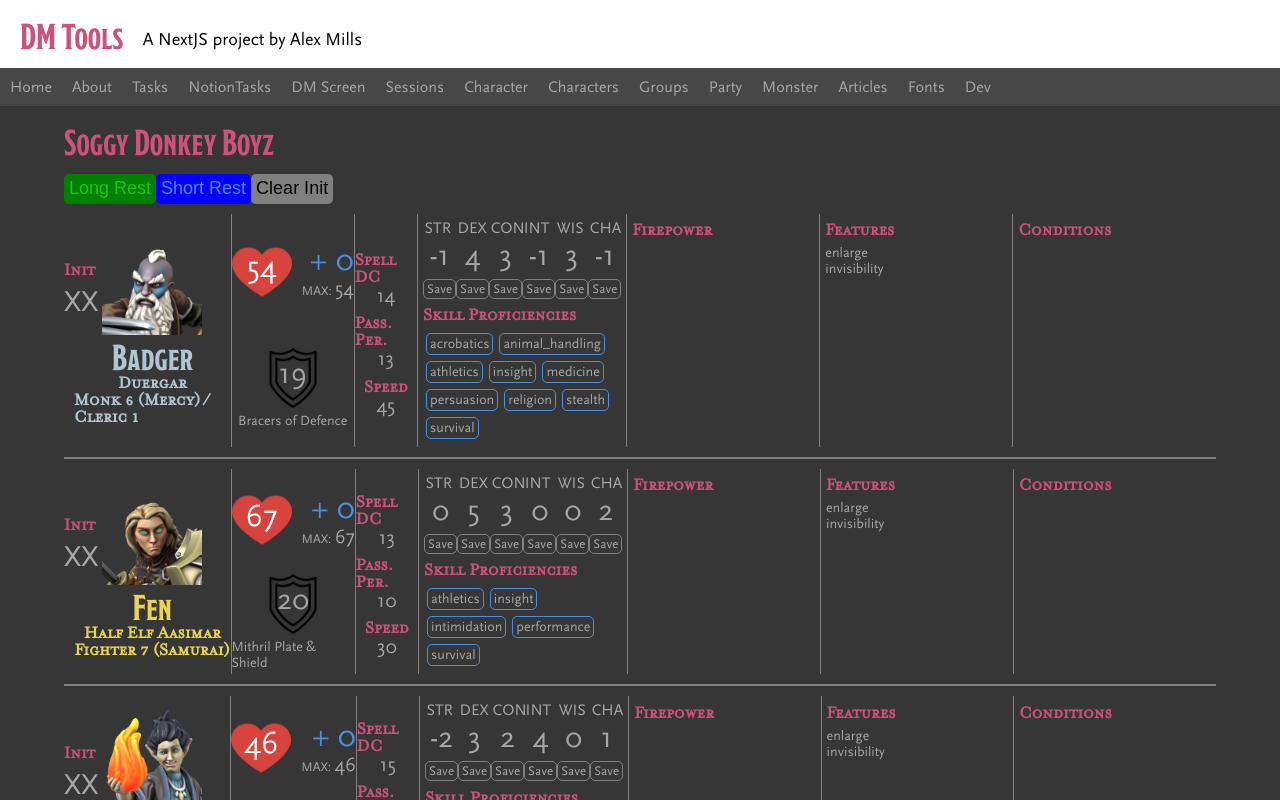
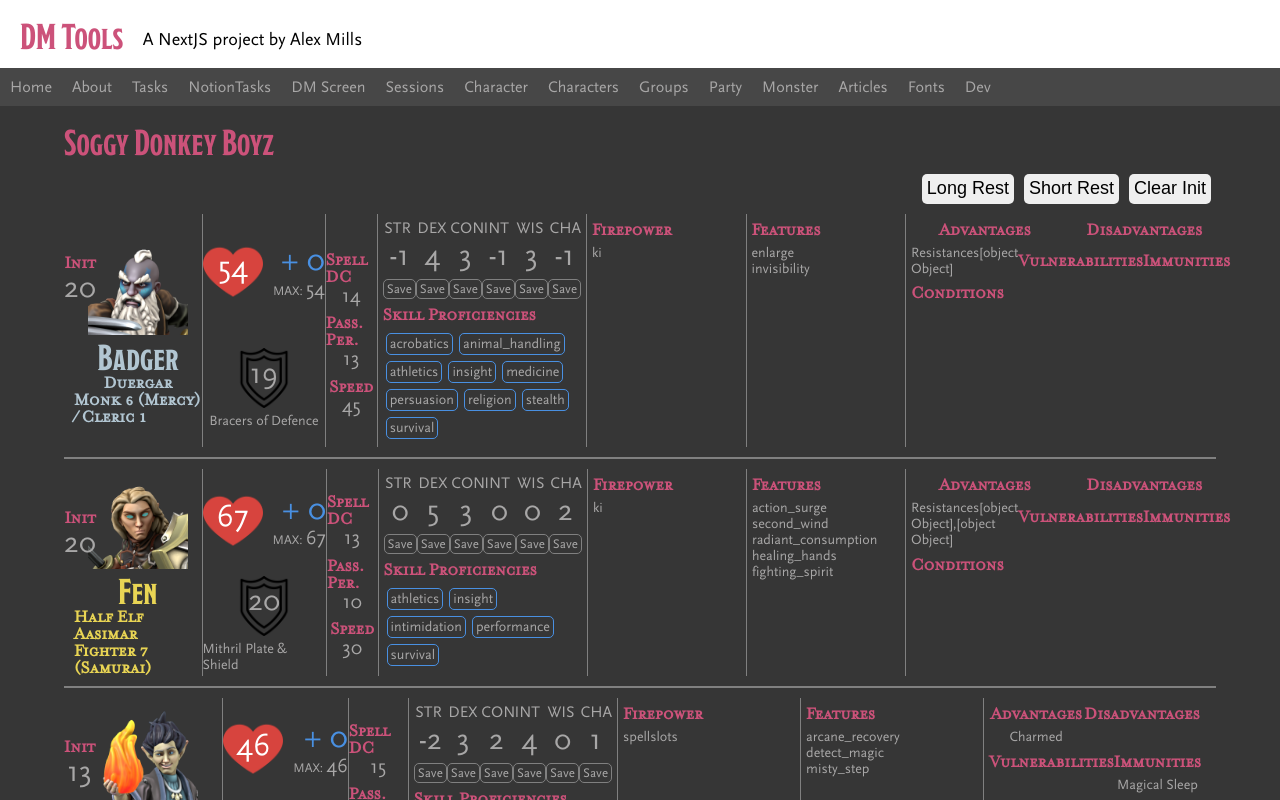
Before and after one commit to cardiacunicorn/dm-tools, a Next.js app: page /party in a window 1280 px wide. Shown: the top 800 px of the page. Built offline with nearby package versions, Linux system fonts and the light colour scheme; a web font is replaced by a local one.

Commit message:
features and effects sections

```diff
--- a/components/players/Player.tsx
+++ b/components/players/Player.tsx
@@ -6,12 +6,21 @@ const Player = ({ player }) => {
     const proficientSkills = Object.entries(player.proficiencies.skills).filter(([key, value]) => value == 1);
     const trainingSkills = Object.entries(player.proficiencies.skills).filter(([key, value]) => value == 0.5);
 
+    const resistances = Object.entries(player.effects.resistances);
+    var resistances_section = '';
+    if (resistances.length > 0) {
+        resistances_section = 'Resistances';
+        resistances_section += resistances.map(([key,value]) => {
+            return <div>value</div>
+        })
+    }
+
   return (
     <div className={styles.player}>
       {/* Must render exact line items, not an object */}
       <div className={styles.initiative_box}>
         <h3>Init</h3>
-        <div className={styles.current_init}>XX</div>
+        <div className={styles.current_init}>{player.initiative.current}</div>
       </div>
       <div className={styles.profile}>
         <img src={player.image_path} className={styles.profile_image} />
@@ -98,6 +107,15 @@ const Player = ({ player }) => {
       </div>
       <div className={styles.firepower}>
         <h3>Firepower</h3>
+        <div className={styles.firepower_section}>
+            {
+                Object.keys(player.firepower).map((ability) => {
+                    return (
+                        <div className={styles.ability}>{ability}</div>
+                    )
+                })
+            }
+        </div>
       </div>
       <div className={styles.features_section}>
         <h3>Features</h3>
@@ -120,8 +138,52 @@ const Player = ({ player }) => {
             }
         </div>
       </div>
-      <div className={styles.conditions}>
-        <h3>Conditions</h3>
+      <div className={styles.effects}>
+        <div className={styles.vantages}>
+            <div className={styles.advantages}>
+                <h3>Advantages</h3>
+                <div className={styles.effects_list}>
+                    {player.effects.advantage}
+                </div>
+            </div>
+            <div className={styles.disadvantages}>
+                <h3>Disadvantages</h3>
+                <div className={styles.effects_list}>
+                    {player.effects.disadvantage}
+                </div>
+            </div>
+        </div>
+        <div className={styles.multipliers}>
+            <div className={styles.resistances}>
+                {resistances_section}
+                {/* {
+                    player.effects.resistances > 0 ?
+                        'Resistances' : null
+                } */}
+                {/* <h3>Resistances</h3>
+                <div className={styles.effects_list}>
+                    {player.effects.resistances}
+                </div> */}
+            </div>
+            <div className={styles.vulnerabilities}>
+                <h3>Vulnerabilities</h3>
+                <div className={styles.effects_list}>
+                    {player.effects.vulnerabilities}
+                </div>
+            </div>
+            <div className={styles.immunities}>
+                <h3>Immunities</h3>
+                <div className={styles.effects_list}>
+                    {player.effects.immunities}
+                </div>
+            </div>
+        </div>
+        <div className={styles.conditions_section}>
+            <h3>Conditions</h3>
+            <div className={styles.conditions}>
+
+            </div>
+        </div>
       </div>
     </div>
   )
--- a/data/players/players.js
+++ b/data/players/players.js
@@ -10,6 +10,10 @@ export var players = [
         spellsave: 14,
         passive_perception: 13,
         speed: 45,
+        initiative: {
+            modifier: 4,
+            current: 20
+        },
         hp: {
             current: 54,
             current_max: 54,
@@ -84,7 +88,7 @@ export var players = [
                 name: 'Enlarge',
                 uses: 1,
                 recharge: 'LR',
-                description: 'Size doubles, Adv. on STR Checks & Saves, +1d4 extra damage.',
+                effect: 'Size doubles, Adv. on STR Checks & Saves, +1d4 extra damage.',
                 activation: 'Action',
                 concentration: true
             },
@@ -96,6 +100,13 @@ export var players = [
                 activation: 'Action',
                 concentration: true
             }
+        },
+        effects: {
+            advantage: [],
+            disadvantage: [],
+            immunities: [],
+            resistances: ['Poison'],
+            vulnerabilities: []
         }
     },
     {
@@ -109,6 +120,10 @@ export var players = [
         spellsave: 13,
         passive_perception: 10,
         speed: 30,
+        initiative: {
+            modifier: 4,
+            current: 20
+        },
         hp: {
             current: 67,
             current_max: 67,
@@ -179,22 +194,48 @@ export var players = [
             }
         },
         features: {
-            enlarge: {
-                name: 'Enlarge',
+            action_surge: {
+                name: 'Action Surge',
+                uses: 1,
+                recharge: 'SR',
+                effect: 'Size doubles, Adv. on STR Checks & Saves, +1d4 extra damage.',
+                activation: 'Special'
+            },
+            second_wind: {
+                name: 'Second Wind',
+                uses: 1,
+                recharge: 'SR',
+                effect: 'Size doubles, Adv. on STR Checks & Saves, +1d4 extra damage.',
+                activation: 'Bonus'
+            },
+            radiant_consumption: {
+                name: 'Radiant Consumption',
                 uses: 1,
                 recharge: 'LR',
-                description: 'Size doubles, Adv. on STR Checks & Saves, +1d4 extra damage.',
-                activation: 'Action',
-                concentration: true
+                effect: 'Size doubles, Adv. on STR Checks & Saves, +1d4 extra damage.',
+                activation: 'Bonus'
             },
-            invisibility: {
-                name: 'Invisibility',
+            healing_hands: {
+                name: 'Healing Hands',
                 uses: 1,
                 recharge: 'LR',
-                effect: 'Turn invisible for up to an hour.',
-                activation: 'Action',
-                concentration: true
+                effect: "Heal someone you touch for #PB d4's",
+                activation: 'Action'
+            },
+            fighting_spirit: {
+                name: 'Fighting Spirit',
+                uses: 3,
+                recharge: 'LR',
+                effect: 'Give yourself Advantage on Attack Rolls this turn, and gain Temporary Hit Points.',
+                activation: 'Bonus'
             }
+        },
+        effects: {
+            advantage: [],
+            disadvantage: [],
+            immunities: [],
+            resistances: ['Radiant','Necrotic'],
+            vulnerabilities: []
         }
     },
     {
@@ -208,6 +249,10 @@ export var players = [
         spellsave: 15,
         passive_perception: 13,
         speed: 30,
+        initiative: {
+            modifier: 3,
+            current: 13
+        },
         hp: {
             current: 46,
             current_max: 46,
@@ -271,29 +316,57 @@ export var players = [
             }
         },
         firepower: {
-            ki: {
-                name: 'Ki Points',
-                uses: 6,
-                recharge: 'SR'
+            spellslots: {
+                name: 'Spellslots',
+                recharge: 'LR',
+                level1: {
+                    max: 4,
+                    current: 3
+                },
+                level2: {
+                    max: 3,
+                    current: 3
+                },
+                level3: {
+                    max: 3,
+                    current: 2
+                },
+                level4: {
+                    max: 1,
+                    current: 1
+                },
             }
         },
         features: {
-            enlarge: {
-                name: 'Enlarge',
+            arcane_recovery: {
+                name: 'Arcane Recovery',
                 uses: 1,
                 recharge: 'LR',
-                description: 'Size doubles, Adv. on STR Checks & Saves, +1d4 extra damage.',
+                effect: 'Recover spell slots equal to half your level, rounded up. Slot Max: 5.',
+                activation: 'Special'
+            },
+            detect_magic: {
+                name: 'Detect Magic',
+                uses: 1,
+                recharge: 'LR',
+                effect: 'Cast Detect Magic without a slot.',
                 activation: 'Action',
                 concentration: true
             },
-            invisibility: {
-                name: 'Invisibility',
+            misty_step: {
+                name: 'Misty Step',
                 uses: 1,
                 recharge: 'LR',
-                effect: 'Turn invisible for up to an hour.',
-                activation: 'Action',
-                concentration: true
+                effect: 'Cast Misty Step without a slot.',
+                activation: 'Bonus'
             }
+        },
+        effects: {
+            advantage: ['Charmed'],
+            disadvantage: [],
+            immunities: ['Magical Sleep'],
+            resistances: [],
+            vulnerabilities: []
         }
     },
     {
@@ -307,6 +380,10 @@ export var players = [
         spellsave: 14,
         passive_perception: 16,
         speed: 35,
+        initiative: {
+            modifier: 7,
+            current: 21
+        },
         hp: {
             current: 60,
             current_max: 60,
@@ -370,29 +447,28 @@ export var players = [
             }
         },
         firepower: {
-            ki: {
-                name: 'Ki Points',
-                uses: 6,
-                recharge: 'SR'
+            main_hand: {
+                name: 'Vicious Heavy Crossbow',
+                activation: 'Action',
+                recharge: 'NA',
+                rarity: 'Rare',
+                effect: ''
             }
         },
         features: {
-            enlarge: {
-                name: 'Enlarge',
-                uses: 1,
-                recharge: 'LR',
-                description: 'Size doubles, Adv. on STR Checks & Saves, +1d4 extra damage.',
-                activation: 'Action',
-                concentration: true
-            },
-            invisibility: {
-                name: 'Invisibility',
-                uses: 1,
-                recharge: 'LR',
-                effect: 'Turn invisible for up to an hour.',
-                activation: 'Action',
-                concentration: true
+            sharpshooter: {
+                name: 'Sharpshooter',
+                activation: 'Option',
+                recharge: 'NA',
+                effect: '-5 to Hit, +10 extra damage. Ignore Cover.'
             }
+        },
+        effects: {
+            advantage: [],
+            disadvantage: [],
+            immunities: [],
+            resistances: ['Poison'],
+            vulnerabilities: []
         }
     },
     {
@@ -406,6 +482,10 @@ export var players = [
         spellsave: 17,
         passive_perception: 14,
         speed: 30,
+        initiative: {
+            modifier: 2,
+            current: 5
+        },
         hp: {
             current: 46,
             current_max: 46,
@@ -480,7 +560,7 @@ export var players = [
                 name: 'Enlarge',
                 uses: 1,
                 recharge: 'LR',
-                description: 'Size doubles, Adv. on STR Checks & Saves, +1d4 extra damage.',
+                effect: 'Size doubles, Adv. on STR Checks & Saves, +1d4 extra damage.',
                 activation: 'Action',
                 concentration: true
             },
@@ -492,6 +572,13 @@ export var players = [
                 activation: 'Action',
                 concentration: true
             }
+        },
+        effects: {
+            advantage: ['Charmed'],
+            disadvantage: [],
+            immunities: ['Magical Sleep'],
+            resistances: [],
+            vulnerabilities: []
         }
     }
 ];
--- a/pages/party.tsx
+++ b/pages/party.tsx
@@ -9,18 +9,19 @@
 import GridLayout from 'react-grid-layout';
 import Player from '../components/players/Player'
 import { players } from '../data/players/players'
+import styles from '../styles/Party.module.scss'
 import Button from '../components/Button'
 
 export default function Party() {
   return (
     <div>
       <h1>Soggy Donkey Boyz</h1>
-      <div className="hotbar">
-        <Button color={'green'} text="Long Rest" type="button" />
-        <Button color={'blue'} text="Short Rest" type="button" />
-        <Button color={'grey'} text="Clear Init" type="button" />
+      <div className={styles.hotbar}>
+        <Button color={'$green'} text="Long Rest" type="button" />
+        <Button color={'$blue'} text="Short Rest" type="button" />
+        <Button color={'$grey'} text="Clear Init" type="button" />
       </div>
-      <div className="party">
+      <div className={styles.party}>
         {players.map((player) => (
           <Player player={player} />
         ))}
--- /dev/null
+++ b/styles/Party.module.scss
@@ -0,0 +1,18 @@
+@import 'variables';
+
+.hotbar {
+    display: flex;
+    flex-flow: row nowrap;
+    align-items: flex-end;
+    justify-content: flex-end;
+
+    > * {
+        margin: 0 0.5rem;
+    }
+}
+
+.party {
+    display: flex;
+    flex-flow: column;
+    width: 100%;
+}
--- a/styles/Players.module.scss
+++ b/styles/Players.module.scss
@@ -1,18 +1,4 @@
 @import 'variables';
-
-// .hotbar {
-//     display: flex;
-//     flex-flow: row nowrap;
-//     align-items: flex-end;
-//     justify-content: flex-end;
-// }
-
-.party {
-    display: flex;
-    flex-flow: column;
-    width: 100%;
-    border: solid 2px grey;
-}
 
 .player {
     position: relative;
@@ -29,6 +15,14 @@
         position: absolute;
         left: 0;
         top: 5rem;
+        display: flex;
+        flex-flow: column wrap;
+        align-items: center;
+        justify-content: center;
+
+        h3 {
+            margin: 0;
+        }
 
         .current_init {
             font-size: 3rem;
@@ -278,11 +272,39 @@
         border-right: 1px solid grey;
     }
 
-    .conditions {
+    .effects {
         display: flex;
         flex-flow: column wrap;
 
         width: 30rem;
         padding: 0 0.5rem;
+
+        .vantages {
+            display: flex;
+            flex-flow: row nowrap;
+            align-items: flex-start;
+            justify-content: space-around;
+
+            > * {
+                display: flex;
+                flex-flow: column wrap;
+                align-items: center;
+                justify-content: center;
+            }
+        }
+
+        .multipliers {
+            display: flex;
+            flex-flow: row nowrap;
+            align-items: flex-start;
+            justify-content: space-around;
+
+            > * {
+                display: flex;
+                flex-flow: column wrap;
+                align-items: center;
+                justify-content: center;
+            }
+        }
     }
 }
```
